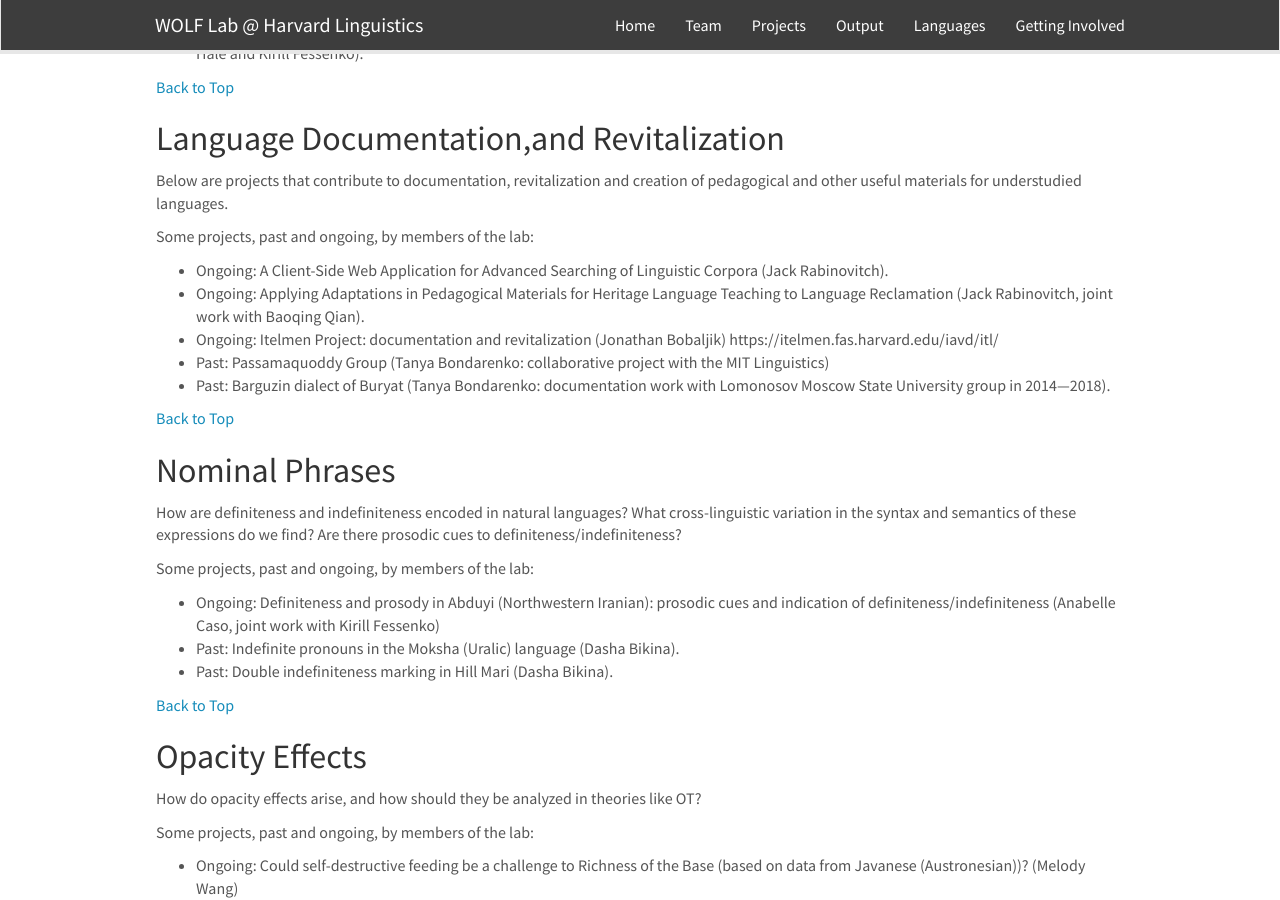
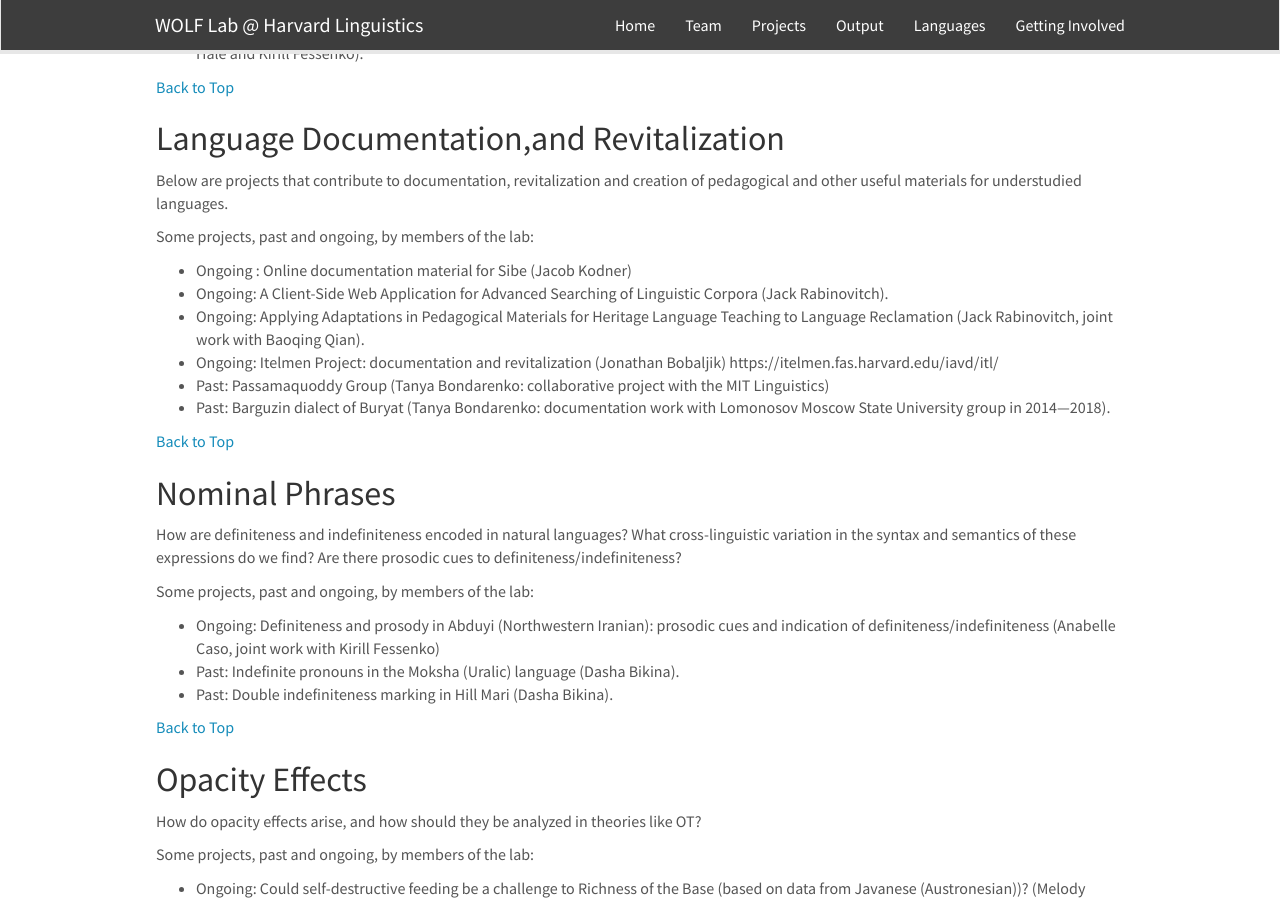
Before and after one commit to fieldlinguistics/fieldlinguistics.github.io, a Jekyll site: the page built from _pages/projects.md, in a window 1280 px wide and 900 px high, scrolled down 2760 px. Built offline with Jekyll 4.4.1, drawn with Linux system fonts in a browser that asks for light colours; nearby versions of some CDN libraries.

Commit message:
Update projects.md
Added Jacob's documentation project

```diff
--- a/_pages/projects.md
+++ b/_pages/projects.md
@@ -122,6 +122,7 @@ Below are projects that contribute to documentation, revitalization and creation
 
 Some projects, past and ongoing, by members of the lab:
 
+* Ongoing : Online documentation material for Sibe (Jacob Kodner)
 * Ongoing: A Client-Side Web Application for Advanced Searching of Linguistic Corpora (Jack Rabinovitch).
 * Ongoing: Applying Adaptations in Pedagogical Materials for Heritage Language Teaching to Language Reclamation (Jack Rabinovitch, joint work with Baoqing Qian).
 * Ongoing: Itelmen Project: documentation and revitalization (Jonathan Bobaljik)
```
